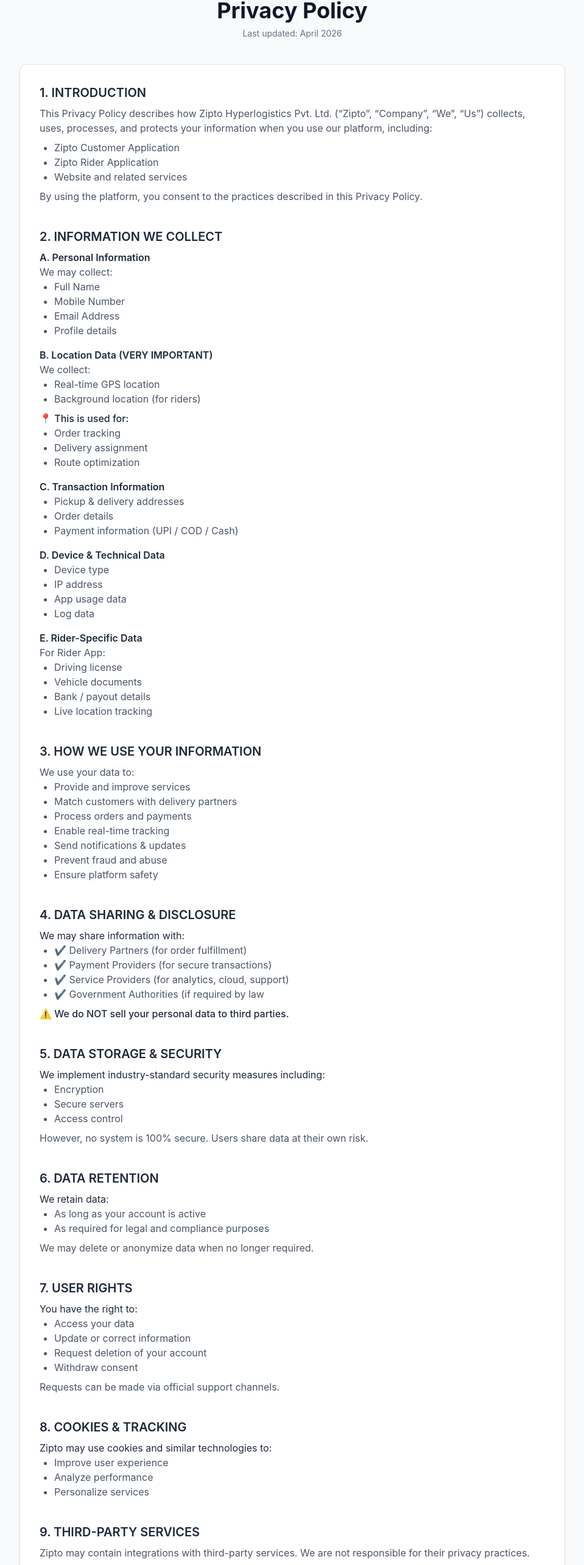
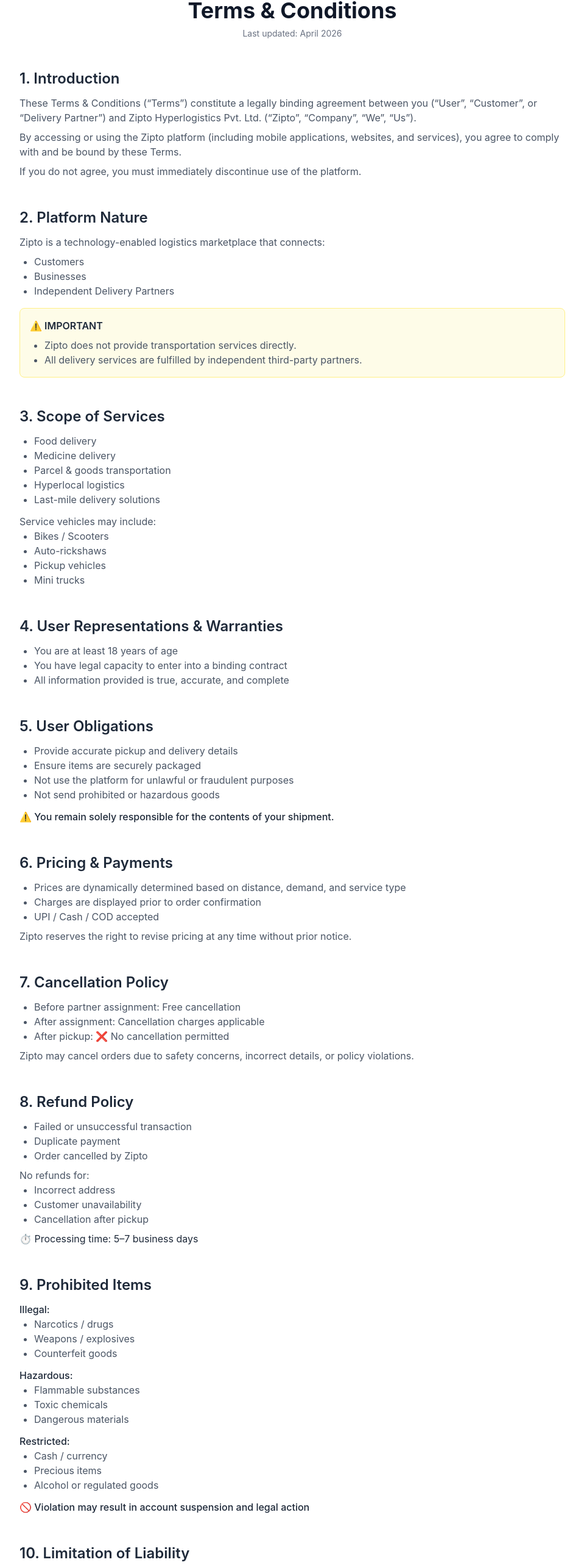
Before and after one commit to ridezipto-app/Zipto-Website, a React (Vite) app in the folder Frontend/: page /terms-of-service in a window 1280 px wide. Shown: the part 179-2745 px from the top of the page at 61% size, without its empty margins (160-1119 px from the left). Built offline with nearby package versions, Linux system fonts and the light colour scheme.

Commit message:
Update TermsConditions.jsx

```diff
--- a/Frontend/src/pages/TermsConditions.jsx
+++ b/Frontend/src/pages/TermsConditions.jsx
@@ -2,7 +2,7 @@
 import ziptoLogo from "../assets/zipto.jpeg";
 import { useNavigate } from "react-router-dom";
 
-export default function PrivacyPolicy() {
+export default function TermsConditions() {
   const navigate = useNavigate();
 
   useEffect(() => {
@@ -21,253 +21,276 @@
         </button>
       </div>
 
-      <div className="min-h-screen bg-gray-50 px-6 py-10">
+      <div className="min-h-screen bg-white px-6 py-10">
 
         {/* Header */}
-        <div className="max-w-4xl mx-auto text-center mb-10">
+        <div className="max-w-4xl mx-auto text-center mb-12">
           <img src={ziptoLogo} className="h-16 mx-auto mb-4 rounded" />
           <h1 className="text-4xl font-bold text-gray-900">
-            Privacy Policy
+            Terms & Conditions
           </h1>
           <p className="text-gray-500 mt-2 text-sm">
             Last updated: April 2026
           </p>
         </div>
 
-        {/* SINGLE CARD */}
-        <div className="max-w-4xl mx-auto bg-white border border-gray-200 rounded-xl p-8 shadow-sm space-y-10 text-gray-800">
+        {/* CONTENT */}
+        <div className="max-w-4xl mx-auto space-y-12 text-gray-800">
 
           {/* 1 */}
           <section>
-            <h2 className="text-xl font-semibold mb-2">1. INTRODUCTION</h2>
+            <h2 className="text-2xl font-semibold mb-3">1. Introduction</h2>
             <p className="text-gray-600">
-              This Privacy Policy describes how Zipto Hyperlogistics Pvt. Ltd. (“Zipto”, “Company”, “We”, “Us”) collects, uses, processes, and protects your information when you use our platform, including:
+              These Terms & Conditions (“Terms”) constitute a legally binding agreement between you (“User”, “Customer”, or “Delivery Partner”) and Zipto Hyperlogistics Pvt. Ltd. (“Zipto”, “Company”, “We”, “Us”).
             </p>
-
-            <ul className="list-disc pl-6 mt-2 text-gray-600">
-              <li>Zipto Customer Application</li>
-              <li>Zipto Rider Application</li>
-              <li>Website and related services</li>
-            </ul>
-
-            <p className="mt-2 text-gray-600">
-              By using the platform, you consent to the practices described in this Privacy Policy.
+            <p className="text-gray-600 mt-2">
+              By accessing or using the Zipto platform (including mobile applications, websites, and services), you agree to comply with and be bound by these Terms.
+            </p>
+            <p className="text-gray-600 mt-2">
+              If you do not agree, you must immediately discontinue use of the platform.
             </p>
           </section>
 
           {/* 2 */}
           <section>
-            <h2 className="text-xl font-semibold mb-2">2. INFORMATION WE COLLECT</h2>
+            <h2 className="text-2xl font-semibold mb-3">2. Platform Nature</h2>
+            <p className="text-gray-600">
+              Zipto is a technology-enabled logistics marketplace that connects:
+            </p>
 
-            <p className="font-semibold mt-2">A. Personal Information</p>
-            <p className="text-gray-600">We may collect:</p>
-            <ul className="list-disc pl-6 text-gray-600">
-              <li>Full Name</li>
-              <li>Mobile Number</li>
-              <li>Email Address</li>
-              <li>Profile details</li>
+            <ul className="list-disc pl-6 mt-2 text-gray-600">
+              <li>Customers</li>
+              <li>Businesses</li>
+              <li>Independent Delivery Partners</li>
             </ul>
 
-            <p className="font-semibold mt-4">B. Location Data (VERY IMPORTANT)</p>
-            <p className="text-gray-600">We collect:</p>
-            <ul className="list-disc pl-6 text-gray-600">
-              <li>Real-time GPS location</li>
-              <li>Background location (for riders)</li>
-            </ul>
-
-            <p className="mt-2 font-medium">📍 This is used for:</p>
-            <ul className="list-disc pl-6 text-gray-600">
-              <li>Order tracking</li>
-              <li>Delivery assignment</li>
-              <li>Route optimization</li>
-            </ul>
-
-            <p className="font-semibold mt-4">C. Transaction Information</p>
-            <ul className="list-disc pl-6 text-gray-600">
-              <li>Pickup & delivery addresses</li>
-              <li>Order details</li>
-              <li>Payment information (UPI / COD / Cash)</li>
-            </ul>
-
-            <p className="font-semibold mt-4">D. Device & Technical Data</p>
-            <ul className="list-disc pl-6 text-gray-600">
-              <li>Device type</li>
-              <li>IP address</li>
-              <li>App usage data</li>
-              <li>Log data</li>
-            </ul>
-
-            <p className="font-semibold mt-4">E. Rider-Specific Data</p>
-            <p className="text-gray-600">For Rider App:</p>
-            <ul className="list-disc pl-6 text-gray-600">
-              <li>Driving license</li>
-              <li>Vehicle documents</li>
-              <li>Bank / payout details</li>
-              <li>Live location tracking</li>
-            </ul>
+            <div className="bg-yellow-50 border border-yellow-200 p-4 rounded-lg mt-4">
+              <p className="font-semibold">⚠️ IMPORTANT</p>
+              <ul className="list-disc pl-6 text-gray-600 mt-2">
+                <li>Zipto does not provide transportation services directly.</li>
+                <li>All delivery services are fulfilled by independent third-party partners.</li>
+              </ul>
+            </div>
           </section>
 
           {/* 3 */}
           <section>
-            <h2 className="text-xl font-semibold mb-2">3. HOW WE USE YOUR INFORMATION</h2>
-            <p className="text-gray-600">We use your data to:</p>
+            <h2 className="text-2xl font-semibold mb-3">3. Scope of Services</h2>
+
             <ul className="list-disc pl-6 text-gray-600">
-              <li>Provide and improve services</li>
-              <li>Match customers with delivery partners</li>
-              <li>Process orders and payments</li>
-              <li>Enable real-time tracking</li>
-              <li>Send notifications & updates</li>
-              <li>Prevent fraud and abuse</li>
-              <li>Ensure platform safety</li>
+              <li>Food delivery</li>
+              <li>Medicine delivery</li>
+              <li>Parcel & goods transportation</li>
+              <li>Hyperlocal logistics</li>
+              <li>Last-mile delivery solutions</li>
+            </ul>
+
+            <p className="mt-3 text-gray-600">Service vehicles may include:</p>
+            <ul className="list-disc pl-6 text-gray-600">
+              <li>Bikes / Scooters</li>
+              <li>Auto-rickshaws</li>
+              <li>Pickup vehicles</li>
+              <li>Mini trucks</li>
             </ul>
           </section>
 
           {/* 4 */}
           <section>
-            <h2 className="text-xl font-semibold mb-2">4. DATA SHARING & DISCLOSURE</h2>
-            <p>We may share information with:</p>
-
+            <h2 className="text-2xl font-semibold mb-3">
+              4. User Representations & Warranties
+            </h2>
             <ul className="list-disc pl-6 text-gray-600">
-              <li>✔ Delivery Partners (for order fulfillment)</li>
-              <li>✔ Payment Providers (for secure transactions)</li>
-              <li>✔ Service Providers (for analytics, cloud, support)</li>
-              <li>✔ Government Authorities (if required by law</li>
+              <li>You are at least 18 years of age</li>
+              <li>You have legal capacity to enter into a binding contract</li>
+              <li>All information provided is true, accurate, and complete</li>
             </ul>
-
-            <p className="mt-2 font-medium">
-              ⚠️ We do NOT sell your personal data to third parties.
-            </p>
           </section>
 
           {/* 5 */}
           <section>
-            <h2 className="text-xl font-semibold mb-2">5. DATA STORAGE & SECURITY</h2>
-            <p>We implement industry-standard security measures including:</p>
+            <h2 className="text-2xl font-semibold mb-3">5. User Obligations</h2>
             <ul className="list-disc pl-6 text-gray-600">
-              <li>Encryption</li>
-              <li>Secure servers</li>
-              <li>Access control</li>
+              <li>Provide accurate pickup and delivery details</li>
+              <li>Ensure items are securely packaged</li>
+              <li>Not use the platform for unlawful or fraudulent purposes</li>
+              <li>Not send prohibited or hazardous goods</li>
             </ul>
-            <p className="mt-2 text-gray-600">
-              However, no system is 100% secure. Users share data at their own risk.
+
+            <p className="mt-3 font-medium">
+              ⚠️ You remain solely responsible for the contents of your shipment.
             </p>
           </section>
 
           {/* 6 */}
           <section>
-            <h2 className="text-xl font-semibold mb-2">6. DATA RETENTION</h2>
-            <p>We retain data:</p>
+            <h2 className="text-2xl font-semibold mb-3">6. Pricing & Payments</h2>
             <ul className="list-disc pl-6 text-gray-600">
-              <li>As long as your account is active</li>
-              <li>As required for legal and compliance purposes</li>
+              <li>Prices are dynamically determined based on distance, demand, and service type</li>
+              <li>Charges are displayed prior to order confirmation</li>
+              <li>UPI / Cash / COD accepted</li>
             </ul>
+
             <p className="mt-2 text-gray-600">
-              We may delete or anonymize data when no longer required.
+              Zipto reserves the right to revise pricing at any time without prior notice.
             </p>
           </section>
 
           {/* 7 */}
           <section>
-            <h2 className="text-xl font-semibold mb-2">7. USER RIGHTS</h2>
-            <p>You have the right to:</p>
+            <h2 className="text-2xl font-semibold mb-3">7. Cancellation Policy</h2>
             <ul className="list-disc pl-6 text-gray-600">
-              <li>Access your data</li>
-              <li>Update or correct information</li>
-              <li>Request deletion of your account</li>
-              <li>Withdraw consent</li>
+              <li>Before partner assignment: Free cancellation</li>
+              <li>After assignment: Cancellation charges applicable</li>
+              <li>After pickup: ❌ No cancellation permitted</li>
             </ul>
+
             <p className="mt-2 text-gray-600">
-              Requests can be made via official support channels.
+              Zipto may cancel orders due to safety concerns, incorrect details, or policy violations.
             </p>
           </section>
 
           {/* 8 */}
           <section>
-            <h2 className="text-xl font-semibold mb-2">8. COOKIES & TRACKING</h2>
-            <p>Zipto may use cookies and similar technologies to:</p>
+            <h2 className="text-2xl font-semibold mb-3">8. Refund Policy</h2>
             <ul className="list-disc pl-6 text-gray-600">
-              <li>Improve user experience</li>
-              <li>Analyze performance</li>
-              <li>Personalize services</li>
+              <li>Failed or unsuccessful transaction</li>
+              <li>Duplicate payment</li>
+              <li>Order cancelled by Zipto</li>
             </ul>
+
+            <p className="mt-2 text-gray-600">No refunds for:</p>
+            <ul className="list-disc pl-6 text-gray-600">
+              <li>Incorrect address</li>
+              <li>Customer unavailability</li>
+              <li>Cancellation after pickup</li>
+            </ul>
+
+            <p className="mt-2">⏱ Processing time: 5–7 business days</p>
           </section>
 
           {/* 9 */}
           <section>
-            <h2 className="text-xl font-semibold mb-2">9. THIRD-PARTY SERVICES</h2>
-            <p className="text-gray-600">
-              Zipto may contain integrations with third-party services.
-              We are not responsible for their privacy practices.
+            <h2 className="text-2xl font-semibold mb-3">9. Prohibited Items</h2>
+
+            <p className="font-medium">Illegal:</p>
+            <ul className="list-disc pl-6 text-gray-600">
+              <li>Narcotics / drugs</li>
+              <li>Weapons / explosives</li>
+              <li>Counterfeit goods</li>
+            </ul>
+
+            <p className="font-medium mt-3">Hazardous:</p>
+            <ul className="list-disc pl-6 text-gray-600">
+              <li>Flammable substances</li>
+              <li>Toxic chemicals</li>
+              <li>Dangerous materials</li>
+            </ul>
+
+            <p className="font-medium mt-3">Restricted:</p>
+            <ul className="list-disc pl-6 text-gray-600">
+              <li>Cash / currency</li>
+              <li>Precious items</li>
+              <li>Alcohol or regulated goods</li>
+            </ul>
+
+            <p className="mt-3 font-medium">
+              🚫 Violation may result in account suspension and legal action
             </p>
           </section>
 
-          {/* 10 */}
+          {/* 10–15 */}
           <section>
-            <h2 className="text-xl font-semibold mb-2">10. CHILDREN’S PRIVACY</h2>
+            <h2 className="text-2xl font-semibold mb-3">10. Limitation of Liability</h2>
             <p className="text-gray-600">
-              Zipto services are not intended for individuals under 18 years of age.
+              Zipto shall not be liable for indirect damages, delays, improper packaging, or actions of delivery partners.
             </p>
           </section>
 
-          {/* 11 */}
           <section>
-            <h2 className="text-xl font-semibold mb-2">11. CHANGES TO POLICY</h2>
+            <h2 className="text-2xl font-semibold mb-3">11. Indemnification</h2>
             <p className="text-gray-600">
-              Zipto reserves the right to update this Privacy Policy at any time.
-              Users will be notified of significant changes via app or email.
+              You agree to indemnify Zipto against claims, damages, and legal costs arising from misuse or violations.
             </p>
           </section>
 
-          {/* 12 */}
           <section>
-            <h2 className="text-xl font-semibold mb-2">12. CONTACT INFORMATION</h2>
-            <p>📧 Email: support@zipto.in</p>
-            <p>📍 Location: Bhubaneswar, Odisha, India</p>
+            <h2 className="text-2xl font-semibold mb-3">12. Intellectual Property</h2>
+            <p className="text-gray-600">
+              All platform content including logo, design, and technology are owned by Zipto.
+            </p>
+          </section>
+
+          <section>
+            <h2 className="text-2xl font-semibold mb-3">13. Account Termination</h2>
+            <p className="text-gray-600">
+              Zipto may suspend or terminate accounts involved in fraud, abuse, or violations.
+            </p>
+          </section>
+
+          <section>
+            <h2 className="text-2xl font-semibold mb-3">14. Force Majeure</h2>
+            <p className="text-gray-600">
+              Zipto is not liable for failures due to events beyond control.
+            </p>
+          </section>
+
+          <section>
+            <h2 className="text-2xl font-semibold mb-3">15. Governing Law</h2>
+            <p className="text-gray-600">
+              Governed by laws of India. Jurisdiction: Bhubaneswar, Odisha.
+            </p>
           </section>
 
           {/* RIDER */}
-          <section className="border-t pt-6">
-            <h2 className="text-xl font-bold mb-3">
-              🛵 RIDER PRIVACY ADDENDUM (IMPORTANT)
+          <section className="border-t pt-8">
+            <h2 className="text-2xl font-bold mb-4">
+              🛵 Zipto Rider Terms (Advanced)
             </h2>
 
-            <h3 className="font-semibold">1. BACKGROUND LOCATION TRACKING</h3>
-            <ul className="list-disc pl-6 text-gray-600">
-              <li>Order allocation</li>
-              <li>Live tracking</li>
-              <li>Fraud prevention</li>
-              <li>Safety monitoring</li>
-            </ul>
-            <p className="mt-2 font-medium">
-              ⚠️ This is mandatory for platform functionality.
+            <h3 className="font-semibold mb-2">1. Independent Contractor Status</h3>
+            <p className="text-gray-600">
+              Riders are independent contractors, not employees.
             </p>
 
-            <h3 className="font-semibold mt-4">2. SENSITIVE DOCUMENT HANDLING</h3>
+            <h3 className="font-semibold mt-4 mb-2">2. Service Obligations</h3>
             <ul className="list-disc pl-6 text-gray-600">
-              <li>Driving License</li>
-              <li>Vehicle Registration</li>
-              <li>Identity Proof</li>
+              <li>Complete deliveries responsibly</li>
+              <li>Follow traffic laws</li>
+              <li>Maintain professionalism</li>
+              <li>Ensure package safety</li>
             </ul>
 
-            <h3 className="font-semibold mt-4">3. PAYOUT & FINANCIAL DATA</h3>
+            <h3 className="font-semibold mt-4 mb-2">3. Earnings & Payouts</h3>
             <p className="text-gray-600">
-              We collect bank/payment details to process rider earnings and manage payouts.
-              We do not store sensitive banking credentials like OTP or PIN.
+              Includes fares, incentives, and may include deductions.
             </p>
 
-            <h3 className="font-semibold mt-4">4. PERFORMANCE & ANALYTICS</h3>
-            <ul className="list-disc pl-6 text-gray-600">
-              <li>Acceptance rate</li>
-              <li>Cancellation rate</li>
-              <li>Delivery performance</li>
-            </ul>
+            <h3 className="font-semibold mt-4 mb-2">4. Performance Management</h3>
+            <p className="text-gray-600">
+              Poor performance may lead to deactivation.
+            </p>
+
+            <h3 className="font-semibold mt-4 mb-2">5. Prohibited Conduct</h3>
+            <p className="text-gray-600">
+              Fraud, misuse, illegal deliveries strictly prohibited.
+            </p>
+
+            <h3 className="font-semibold mt-4 mb-2">6. Liability & Risk</h3>
+            <p className="text-gray-600">
+              Riders are responsible for safety and compliance.
+            </p>
+
+            <h3 className="font-semibold mt-4 mb-2">7. Termination</h3>
+            <p className="text-gray-600">
+              Zipto may deactivate accounts without notice for violations.
+            </p>
           </section>
 
         </div>
 
         {/* Footer */}
-        <p className="text-center text-gray-400 mt-10 text-sm">
-          By using Zipto, you agree to this Privacy Policy.
+        <p className="text-center text-gray-400 mt-16 text-sm">
+          By using Zipto, you agree to these Terms & Conditions.
         </p>
 
       </div>
```
